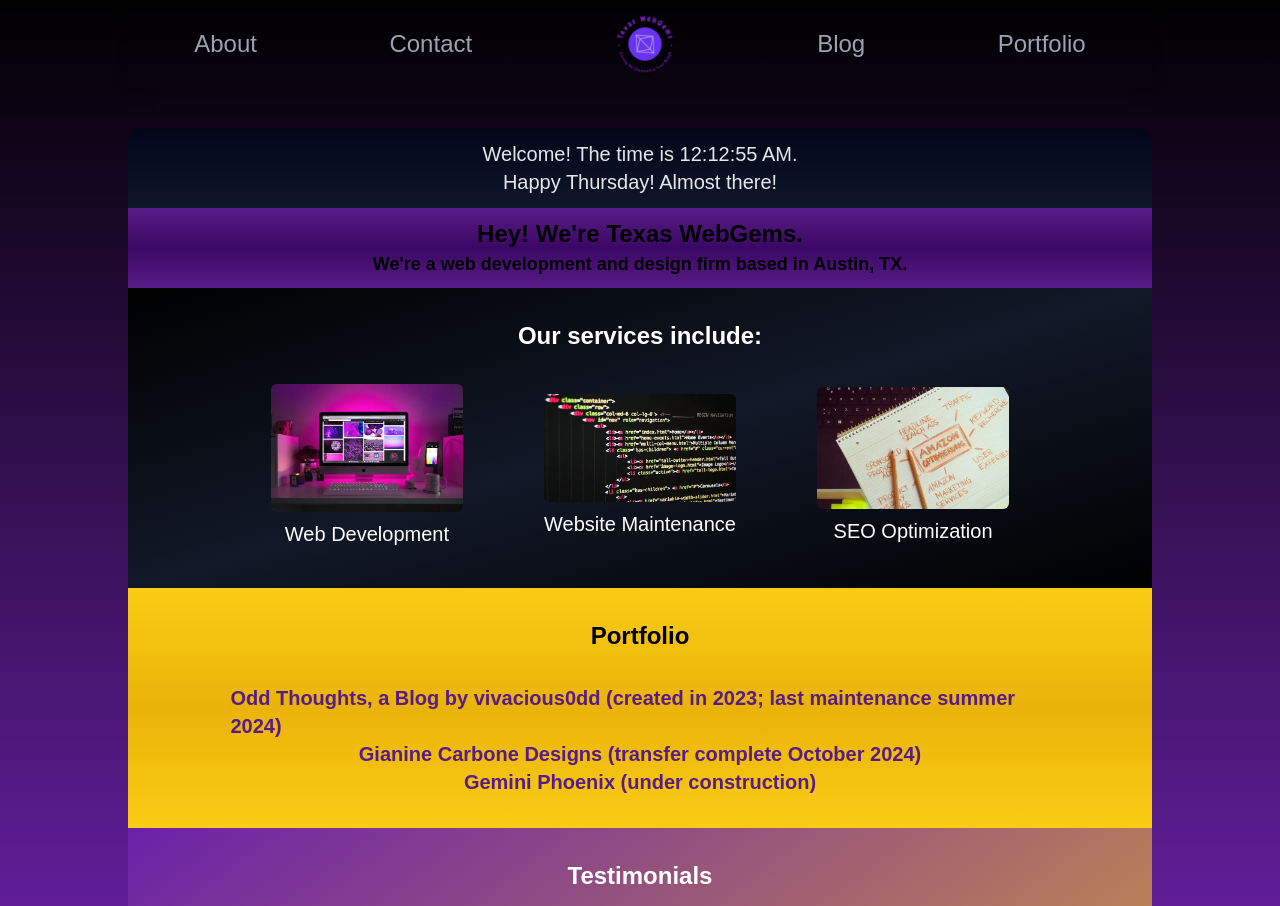
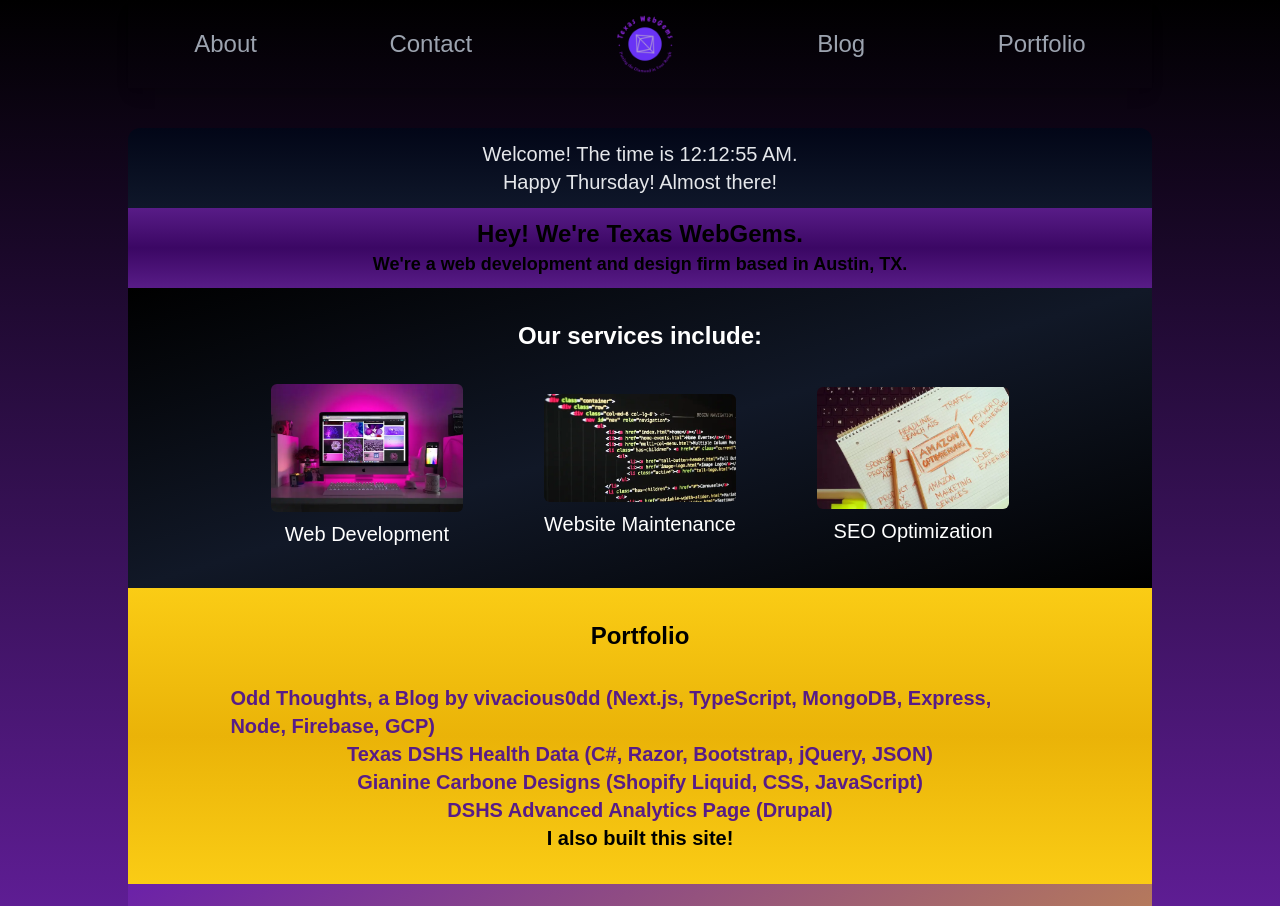
Before and after one commit to TriState-WebGems/twg-redesign, a Next.js app: page / in a window 1280 px wide. Shown: the top 906 px of the page. Built offline with nearby package versions, Linux system fonts and the light colour scheme; a web font is replaced by a local one.

Commit message:
link fixes

```diff
--- a/app/components/home.tsx
+++ b/app/components/home.tsx
@@ -46,16 +46,19 @@
           <h2 className="text-2xl text-center pb-8" id='#portfolio'>Portfolio</h2>
           <section className="flex flex-col justify-center items-center w-4/5 m-auto">
             <div className='flex flex-col justify-center items-center'>
-              <Link className='text-xl text-purple-900' href="https://odd-thoughts.netlify.app/" target='_blank'>Odd Thoughts, a Blog by vivacious0dd (created in 2023; last maintenance summer 2024)</Link>
-            </div>
-            {/* <div className='flex flex-col justify-center items-center'>
-              <Link className='text-xl text-purple-900' href="https://gemafawell.dev/" target='_blank'>GemAfaWell Dev Portfolio (redesigned 2024-09-24)</Link>
-            </div> */}
-            <div className='flex flex-col justify-center items-center'>
-              <Link className='text-xl text-purple-900' href='https://www.gianinecarbonedesigns.com/' target='_blank'>Gianine Carbone Designs (transfer complete October 2024)</Link>
+              <Link className='text-xl text-purple-900' href="https://odd-thoughts.netlify.app/" target='_blank'>Odd Thoughts, a Blog by vivacious0dd (Next.js, TypeScript, MongoDB, Express, Node, Firebase, GCP)</Link>
             </div>
             <div className='flex flex-col justify-center items-center'>
-              <Link className='text-xl text-purple-900' href='https://www.geminiphoenixmusic.com/' target='_blank'>Gemini Phoenix (under construction)</Link>
+              <Link className='text-xl text-purple-900' href="https://healthdata.dshs.texas.gov" target='_blank'>Texas DSHS Health Data (C#, Razor, Bootstrap, jQuery, JSON)</Link>
+            </div>
+            <div className='flex flex-col justify-center items-center'>
+              <Link className='text-xl text-purple-900' href='https://www.gianinecarbonedesigns.com/' target='_blank'>Gianine Carbone Designs (Shopify Liquid, CSS, JavaScript)</Link>
+            </div>
+            <div className='flex flex-col justify-center items-center'>
+              <Link className='text-xl text-purple-900' href='https://www.dshs.texas.gov/center-health-statistics/advanced-analytics-team' target='_blank'>DSHS Advanced Analytics Page (Drupal)</Link>
+            </div>
+            <div className='flex flex-col justify-center items-center'>
+              <h3>I also built this site!</h3>
             </div>
           </section>
         </section>
```
